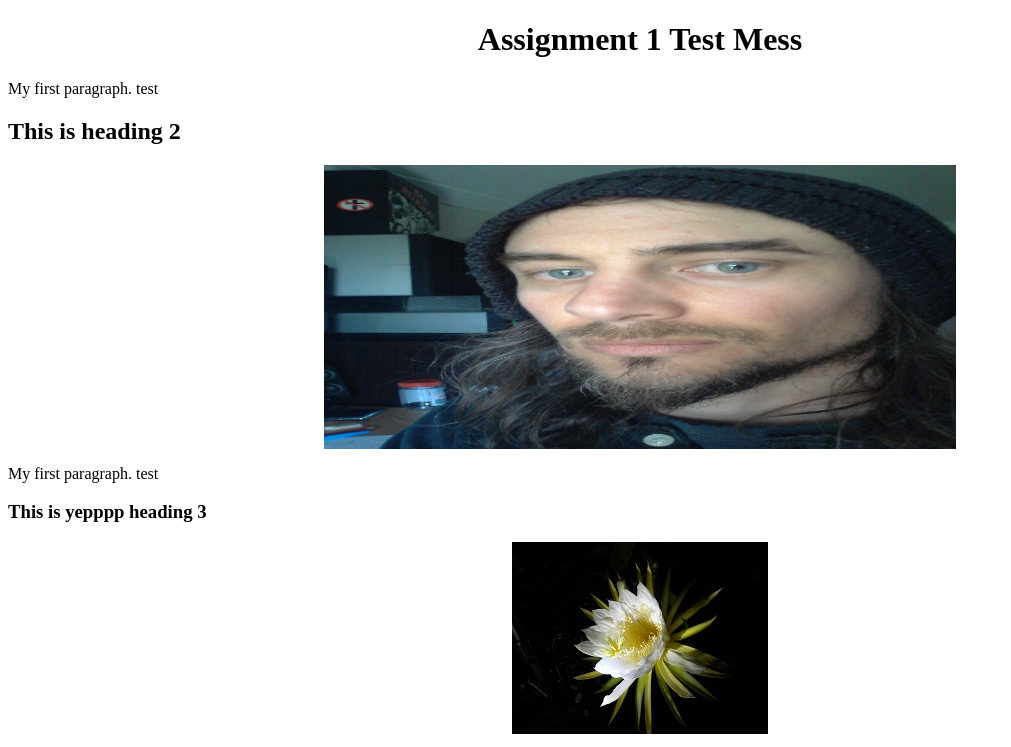
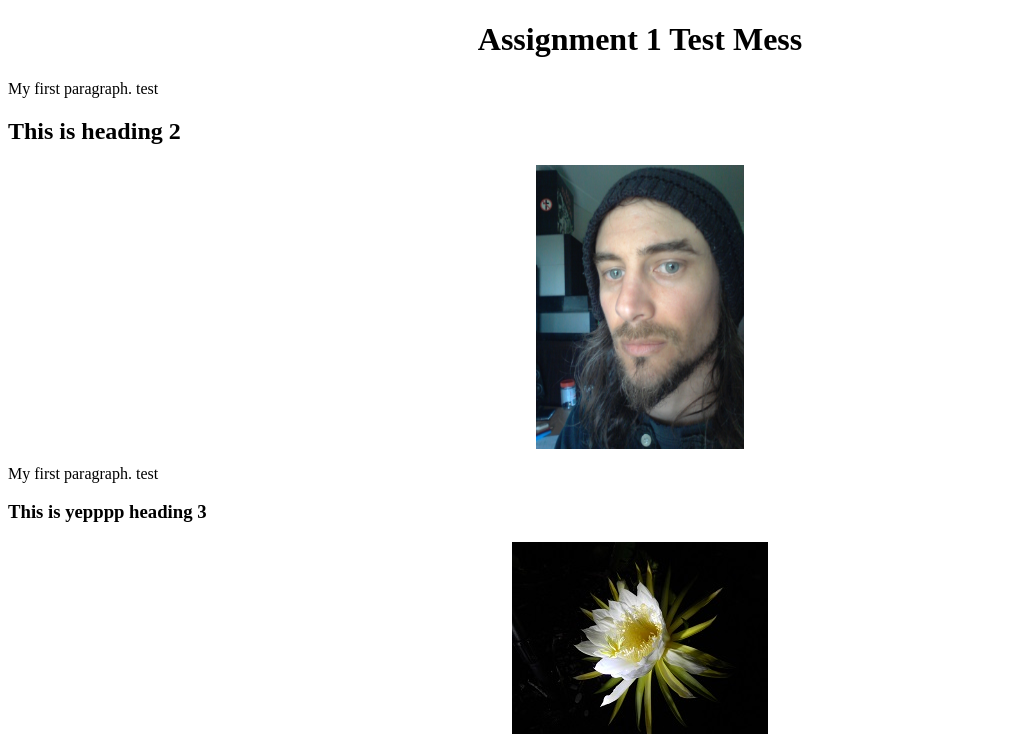
Before and after one commit to Daniel-Scarfe/ASSIGNMENT1, a plain HTML site: page index.html in a window 1280 px wide. Shown: the top 747 px of the page, without its empty margins (0-1011 px from the left). Drawn offline with Linux system fonts and the light colour scheme.

Commit message:
Update index.html

```diff
--- a/index.html
+++ b/index.html
@@ -18,7 +18,7 @@ img {
 <p>My first paragraph.
 test
 <h2>This is heading 2</h2>
-<img src="test.jpg" alt="Me" width="208" height="284" style="width:50%;">
+<img src="test.jpg" alt="Me" width="208" height="284" >
 <p>My first paragraph.
 test</p>
 <h3>This is yepppp  heading 3</h3>
```
